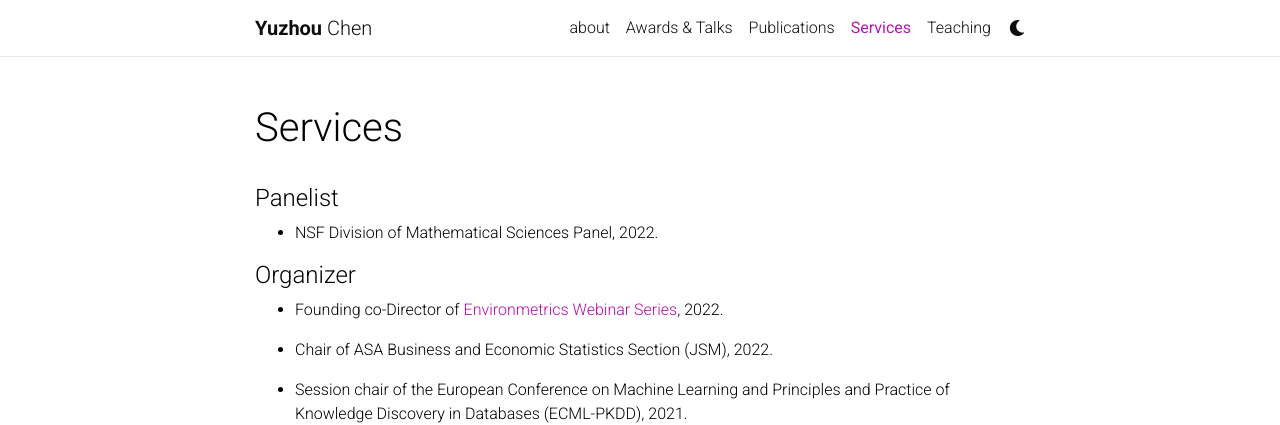
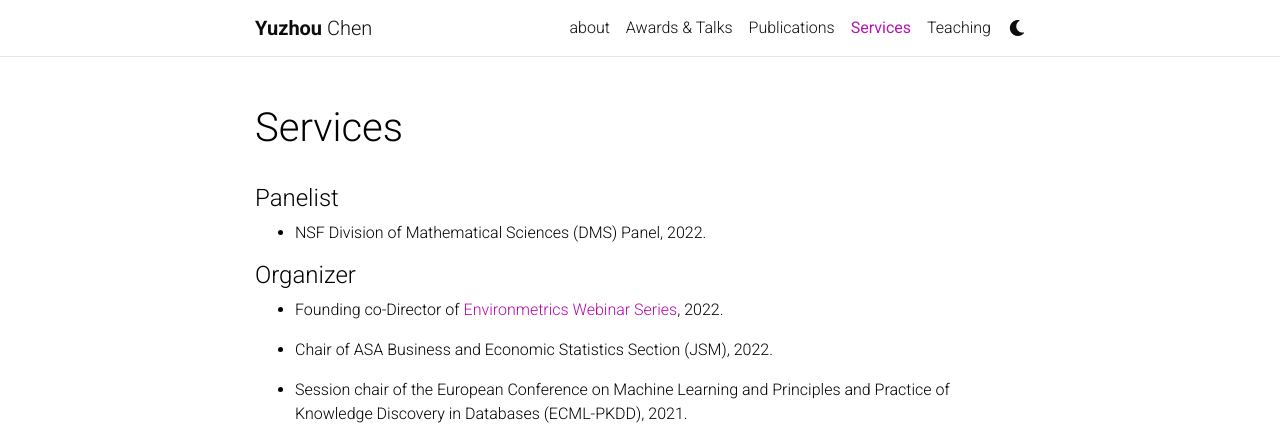
Before and after one commit to yuzhouguangc/yuguang_website, a Jekyll site: the page built from _pages/services.md, in a window 1280 px wide and 900 px high. Shown: the top 425 px of the window. Built offline with Jekyll 4.4.1, drawn with Linux system fonts in a browser that asks for light colours; comment, search, counter and statistics services are not loaded; a style sheet for code colours, icons or effects is not loaded.

Commit message:
Update services.md

```diff
--- a/_pages/services.md
+++ b/_pages/services.md
@@ -7,7 +7,7 @@ nav: true
 ---
 
 #### Panelist
-- NSF Division of Mathematical Sciences Panel, 2022.
+- NSF Division of Mathematical Sciences (DMS) Panel, 2022.
 
 #### Organizer
 
```
